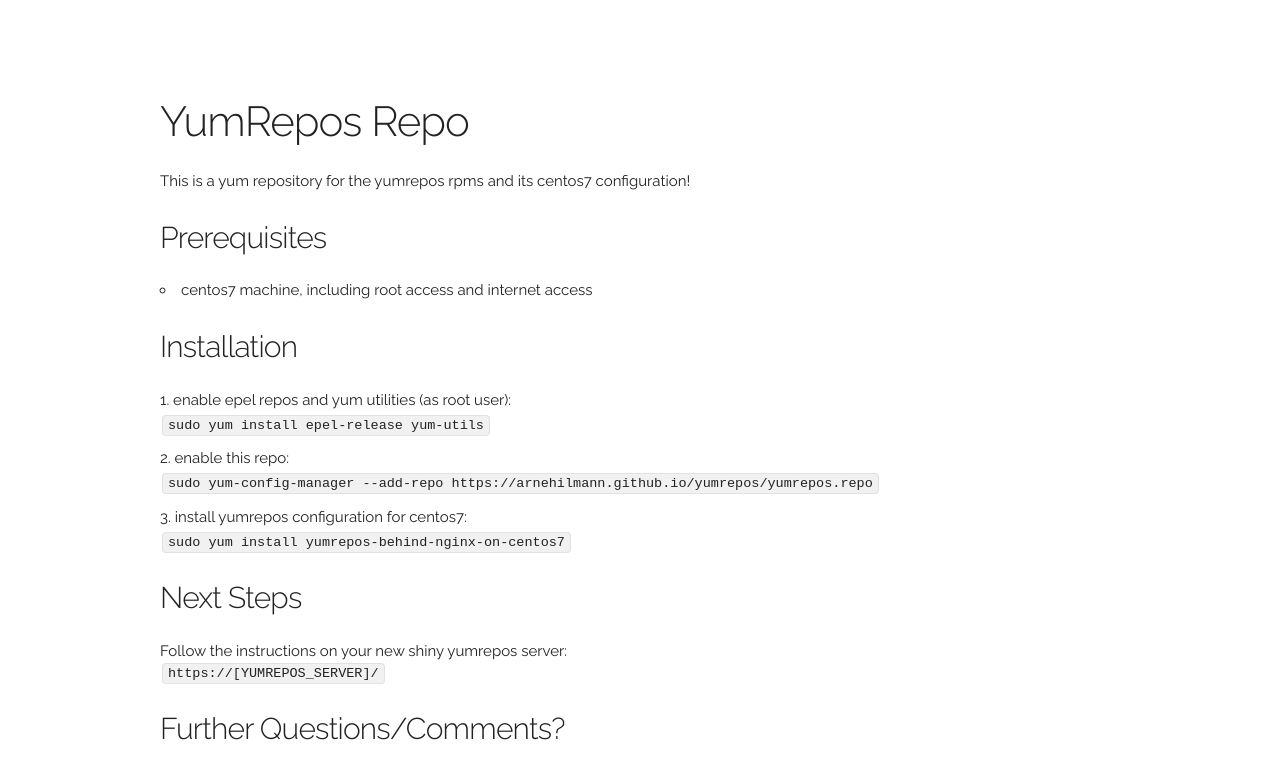
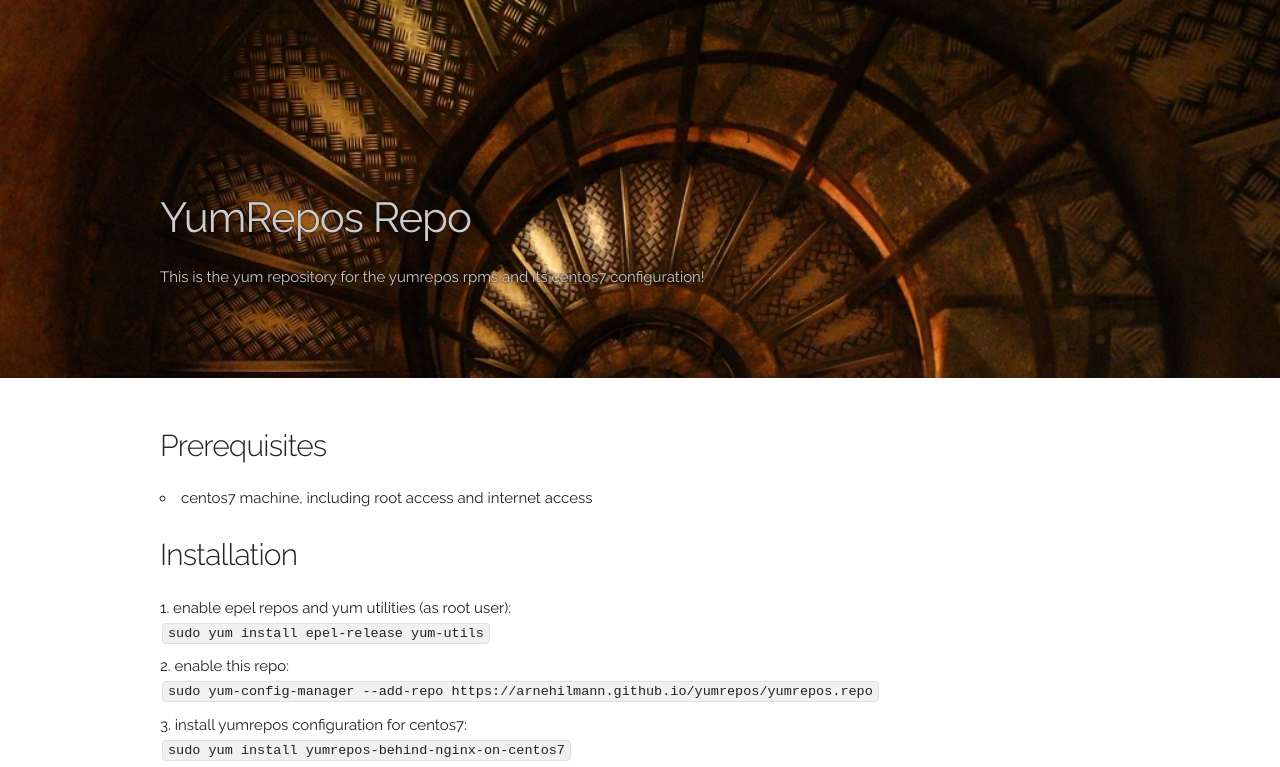
Before and after one commit to arnehilmann/yumrepos, a plain HTML site: page index.html in a window 1280 px wide. Shown: the top 767 px of the page. Drawn offline with Linux system fonts and the light colour scheme.

Commit message:
add nifty image

```diff
--- a/index.html
+++ b/index.html
@@ -7,15 +7,19 @@
   <title>The YumRepos Repository :o)</title>
   <style type="text/css">code{white-space: pre;}</style>
   <meta charset="utf-8"> <meta name="description" content="Repository for the YumRepos Packages"> <meta name="author" content="Arne Hilmann <arne.hilmann@gmail.com>“&gt; <meta name="viewport" content="width=device-width, initial-scale=1"> <link href="https://fonts.googleapis.com/css?family=Raleway:400,300,600" rel="stylesheet" type="text/css"> <link rel="stylesheet" href="css/normalize.css"> <link rel="stylesheet" href="css/skeleton.css"> <link rel="icon" type="image/png" href="images/favicon.png">
+  <style> .header{background-image:url("images/header3.jpeg");} .header, .footer {background-size:cover; color:#ccc; } .oncoloredbg, .oncoloredbg * {font-weight:400;text-shadow:0 0 2px black;} </style>
 </head>
 <body>
+<div class="section header">
+<div class="container oncoloredbg" style="padding-top: 15%; padding-bottom: 5%;">
+<h2 id="yumrepos-repo">YumRepos Repo</h2>
+<p>This is the yum repository for the yumrepos rpms and its centos7 configuration!</p>
+</div>
+</div>
 <div class="container">
 <div class="row">
-<div class="column" style="margin-top: 10%; margin-bottom: 20%;">
+<div class="column" style="margin-top: 5%; margin-bottom: 20%;">
 
-
-<h2 id="yumrepos-repo">YumRepos Repo</h2>
-<p>This is a yum repository for the yumrepos rpms and its centos7 configuration!</p>
 <h4 id="prerequisites">Prerequisites</h4>
 <ul>
 <li>centos7 machine, including root access and internet access</li>
```
Also changed, not shown: images/header3.jpeg (added), 1 other file.
